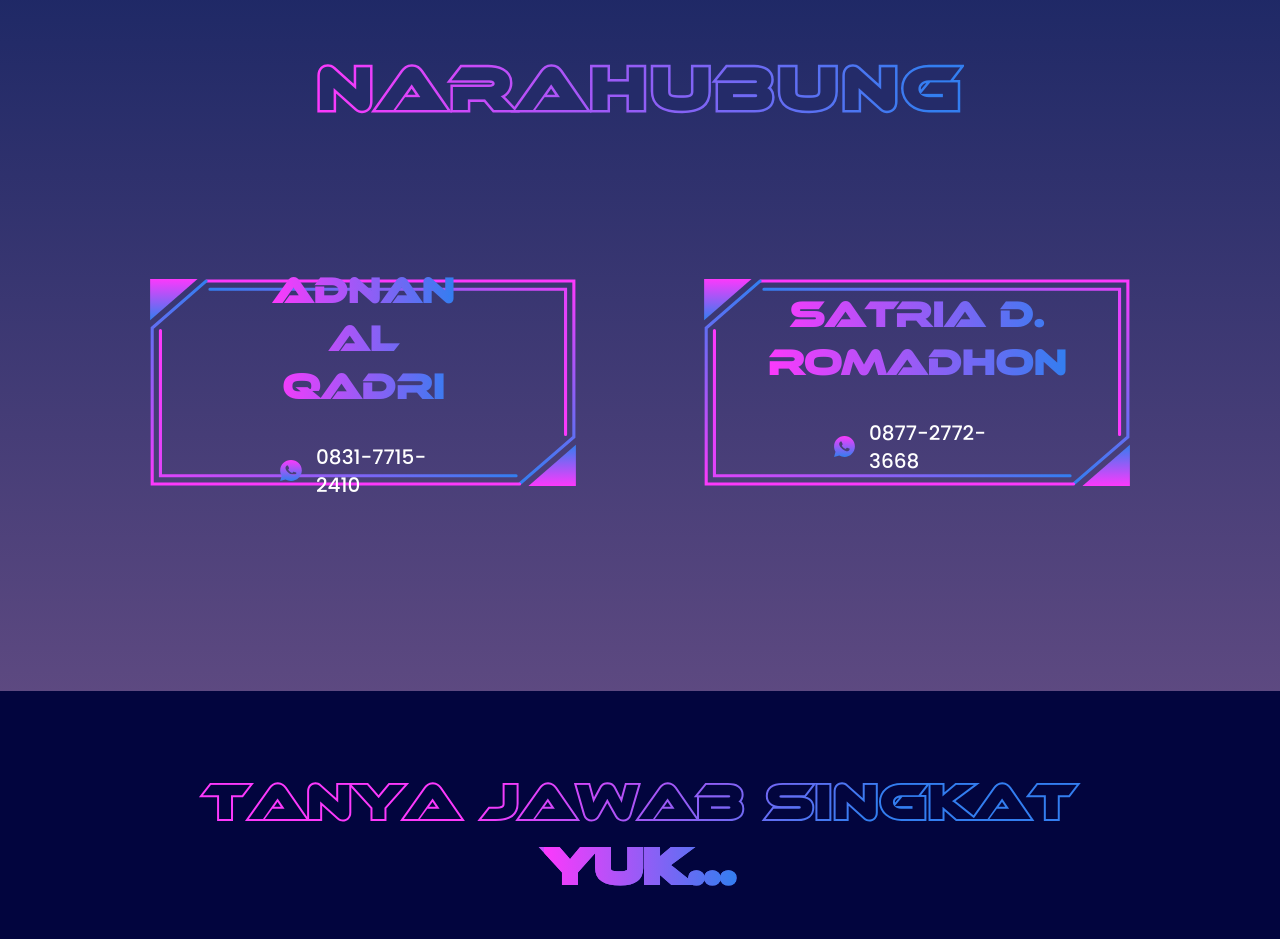
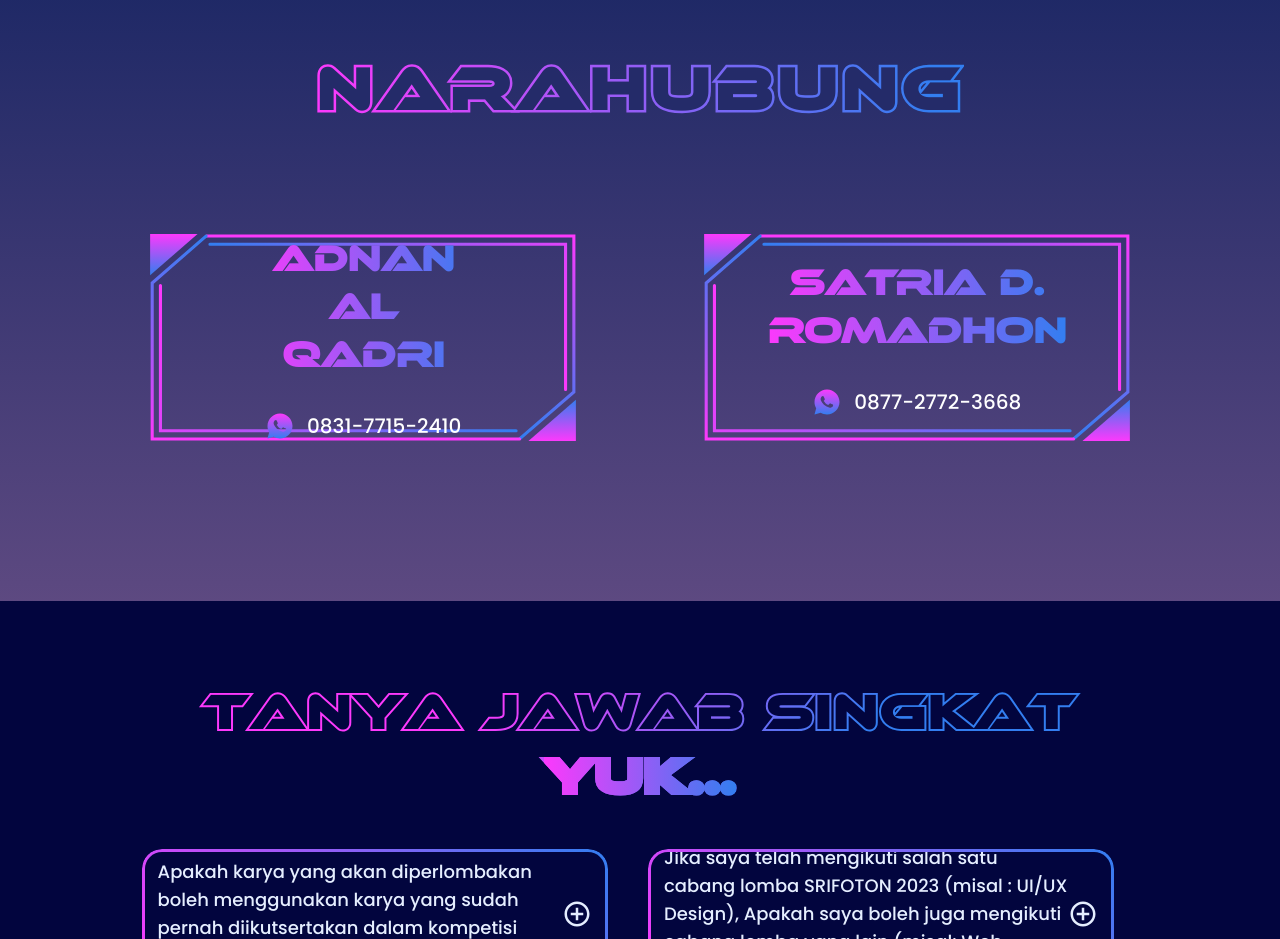
Before and after one commit to zildjianvitoo/srifoton2023fe-deployed, a Next.js app: page /kompetisi/uiux-design in a window 1280 px wide. Shown: the part 3180-4119 px from the top of the page. Built offline with nearby package versions, Linux system fonts and the light colour scheme.

Commit message:
fix narahubung card for lg breakpoint

```diff
--- a/components/molecules/NarahubungCard.jsx
+++ b/components/molecules/NarahubungCard.jsx
@@ -6,7 +6,7 @@ export default function NarahubungCard({ name, number }) {
 
   return (
     <div
-      className="flex flex-col items-center justify-center lg:w-[35%] mt-6 md:mt-3 gap-4 lg:gap-6 xl:gap-8 p-8 bg-center bg-no-repeat bg-contain md:p-24 lg:p-32"
+      className="flex flex-col items-center justify-center xl:w-[35%] mt-6 md:mt-3 gap-4 lg:gap-6 xl:gap-8 p-8 bg-center bg-no-repeat bg-contain md:p-24 "
       style={{ backgroundImage: "url(/assets/frame-contact-img.svg) " }}
     >
       <h2
@@ -14,7 +14,7 @@ export default function NarahubungCard({ name, number }) {
       >
         {name}
       </h2>
-      <div className="flex items-center justify-center gap-3 font-poppins">
+      <div className="flex items-center justify-center w-full gap-3 font-poppins">
         <Image
           src={"/assets/icon-whatsapp.svg"}
           alt="Icon Whatsapp"
--- a/components/molecules/SwiperKompetisiCard.jsx
+++ b/components/molecules/SwiperKompetisiCard.jsx
@@ -43,7 +43,7 @@ export default function SwiperKompetisiCard() {
           >
             <NoSSR>
               <Button
-                style={`w-full relative border-none mt-auto bg-gradient-to-r !text-base from-[#FC39FC] to-[#337EF0] ${"button-swiper-competition-blue"} `}
+                style={`w-full relative border-none mt-auto bg-gradient-to-r !text-base from-[#FC39FC] to-[#337EF0] ${"button-style"} ${"button-swiper-competition-blue"} `}
               >
                 Info Lainnya
               </Button>
```
